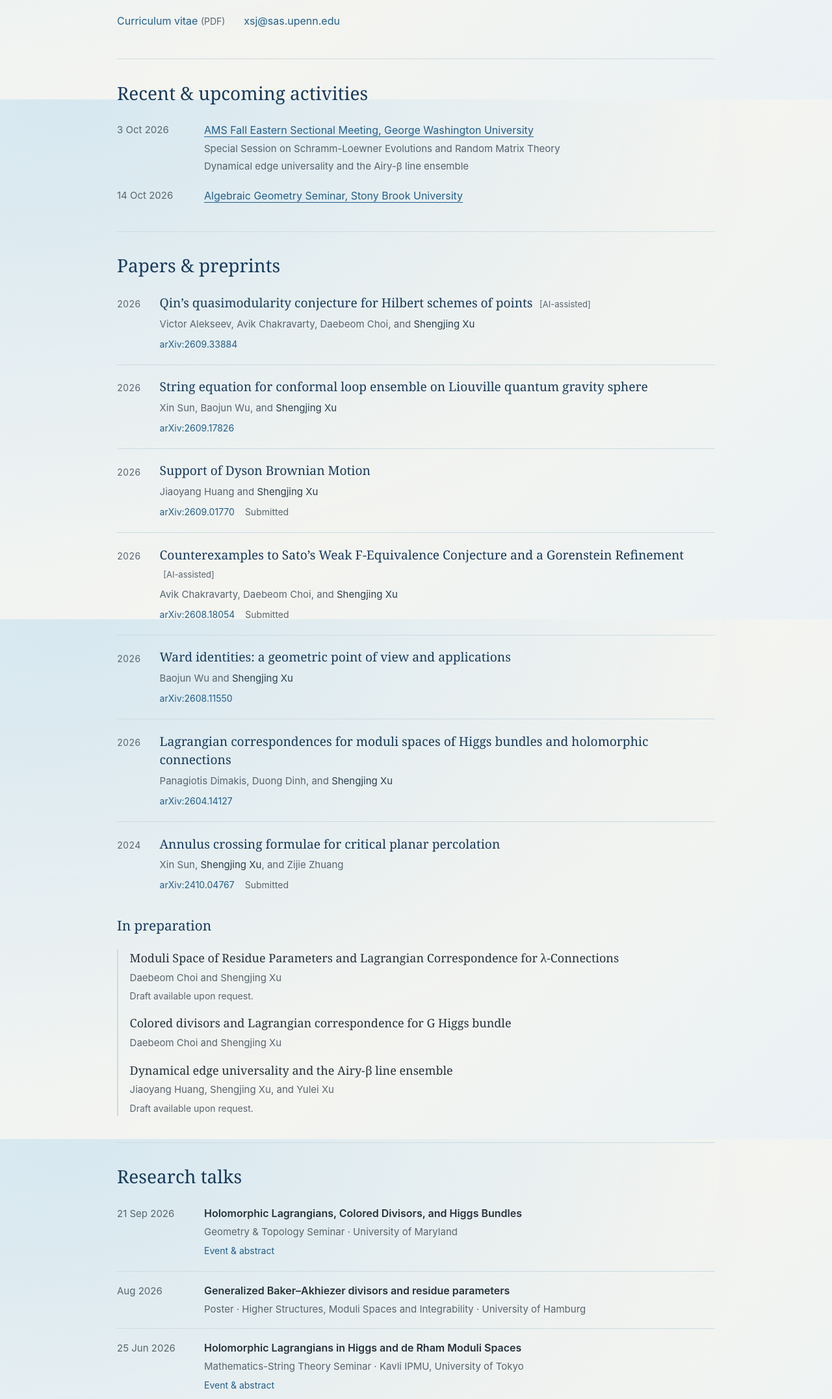
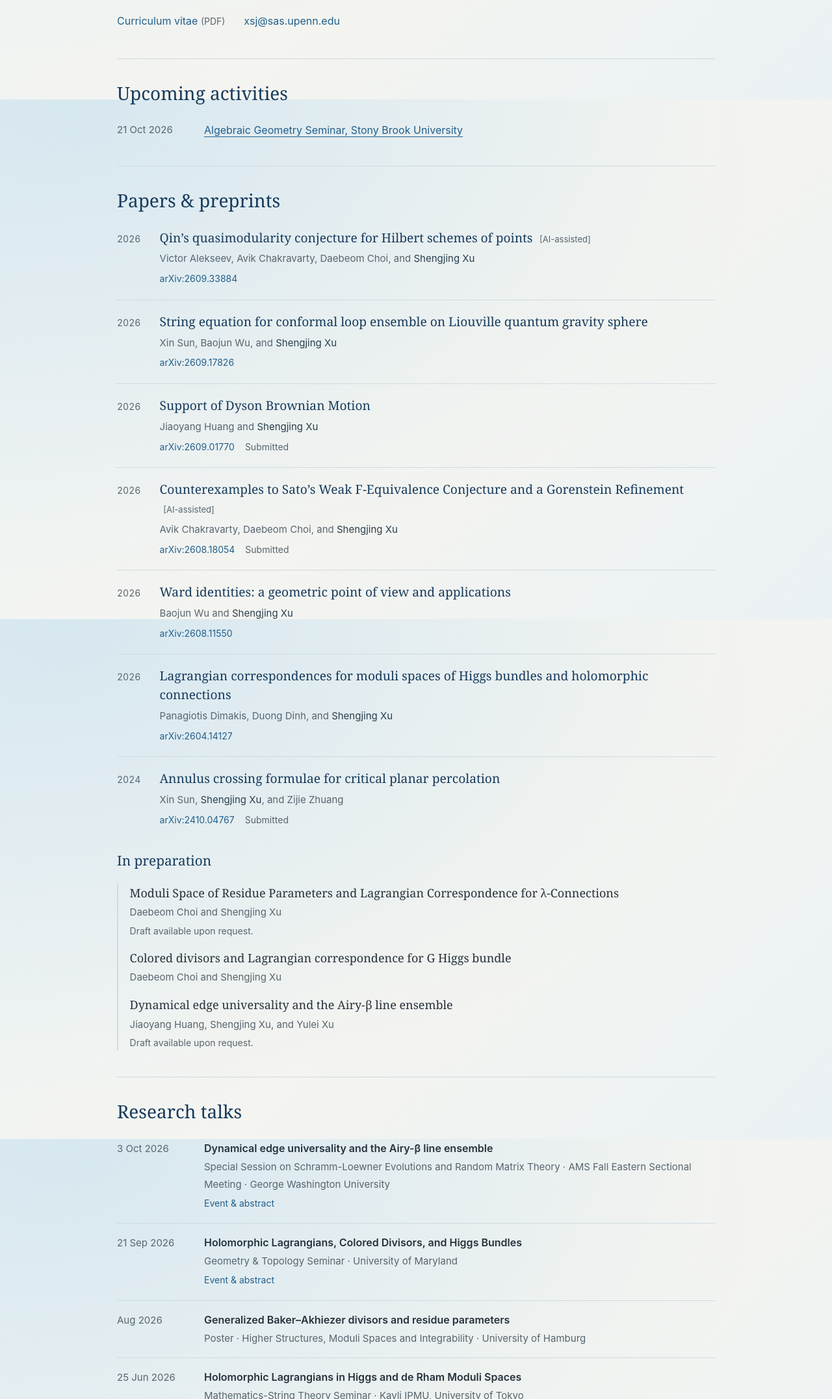
Before and after one commit to SJXU12/sjxu12.github.io, a plain HTML site: page index.html in a window 1280 px wide. Shown: the part 647-2800 px from the top of the page at 65% size. Drawn offline with Linux system fonts and the light colour scheme.

Commit message:
Update activities: AMS completed and Stony Brook on October 21

```diff
--- a/index.html
+++ b/index.html
@@ -133,10 +133,9 @@
     </section>
 
     <section id="activities" class="content-section" aria-labelledby="activities-title">
-      <div class="section-heading"><h2 id="activities-title">Recent &amp; upcoming activities</h2></div>
+      <div class="section-heading"><h2 id="activities-title">Upcoming activities</h2></div>
       <ul class="activity-list">
-        <li><time datetime="2026-10-03">3 Oct 2026</time><div><a href="https://www.ams.org/meetings/sectional/2332_program_ss28.html">AMS Fall Eastern Sectional Meeting, George Washington University</a><span class="activity-detail">Special Session on Schramm-Loewner Evolutions and Random Matrix Theory</span><span class="activity-detail">Dynamical edge universality and the Airy-β line ensemble</span></div></li>
-        <li><time datetime="2026-10-14">14 Oct 2026</time><div><a href="https://www.math.stonybrook.edu/calendar">Algebraic Geometry Seminar, Stony Brook University</a></div></li>
+        <li><time datetime="2026-10-21">21 Oct 2026</time><div><a href="https://www.math.stonybrook.edu/calendar">Algebraic Geometry Seminar, Stony Brook University</a></div></li>
       </ul>
     </section>
 
@@ -212,6 +211,7 @@
     <section id="talks" class="content-section" aria-labelledby="talks-title">
       <div class="section-heading"><h2 id="talks-title">Research talks</h2></div>
       <ul class="talk-list">
+        <li class="talk"><time datetime="2026-10-03">3 Oct 2026</time><div><span class="talk-title">Dynamical edge universality and the Airy-β line ensemble</span><span class="talk-venue">Special Session on Schramm-Loewner Evolutions and Random Matrix Theory · AMS Fall Eastern Sectional Meeting · George Washington University</span><a class="talk-link" href="https://www.ams.org/meetings/sectional/2332_program_ss28.html">Event &amp; abstract</a></div></li>
         <li class="talk"><time datetime="2026-09-21">21 Sep 2026</time><div><span class="talk-title">Holomorphic Lagrangians, Colored Divisors, and Higgs Bundles</span><span class="talk-venue">Geometry &amp; Topology Seminar · University of Maryland</span><a class="talk-link" href="https://www-math.umd.edu/research/seminars/geometry-topology-seminar.html">Event &amp; abstract</a></div></li>
         <li class="talk"><time datetime="2026-08">Aug 2026</time><div><span class="talk-title">Generalized Baker–Akhiezer divisors and residue parameters</span><span class="talk-venue">Poster · Higher Structures, Moduli Spaces and Integrability · University of Hamburg</span></div></li>
         <li class="talk"><time datetime="2026-06-25">25 Jun 2026</time><div><span class="talk-title">Holomorphic Lagrangians in Higgs and de Rham Moduli Spaces</span><span class="talk-venue">Mathematics-String Theory Seminar · Kavli IPMU, University of Tokyo</span><a class="talk-link" href="https://db.ipmu.jp/seminar/?seminar_id=3255">Event &amp; abstract</a></div></li>
@@ -225,6 +225,6 @@
 
   </main>
 
-  <footer><div class="container footer-inner"><span>Shengjing Xu · University of Pennsylvania</span><span>Updated 29 September 2026 · <a href="#about">Back to top</a></span></div></footer>
+  <footer><div class="container footer-inner"><span>Shengjing Xu · University of Pennsylvania</span><span>Updated 5 October 2026 · <a href="#about">Back to top</a></span></div></footer>
 </body>
 </html>
```
